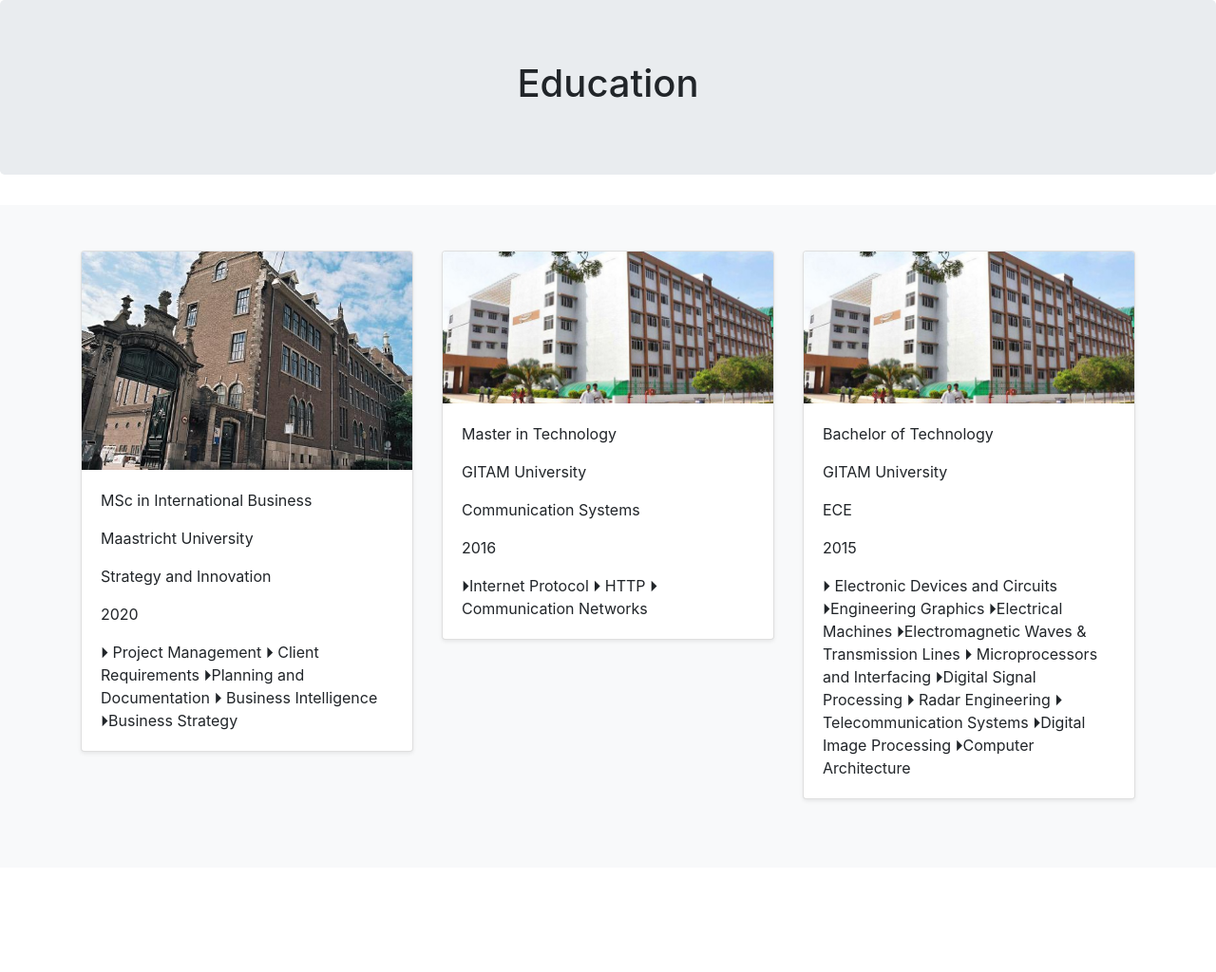
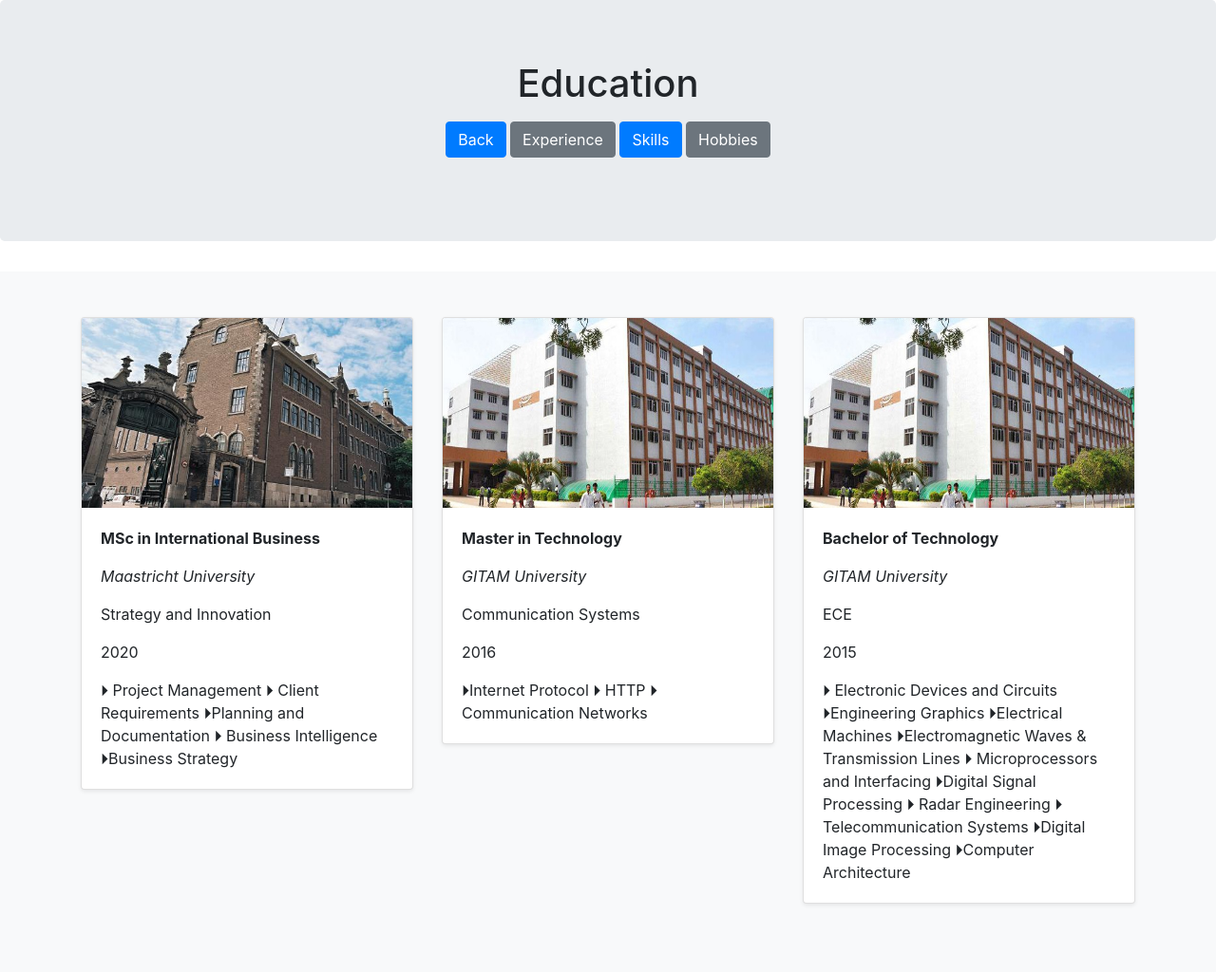
Before and after one commit to rajavishu25/Vishu_profile, a Django app: page /education/ in a window 1280 px wide. Shown: the whole page at 95% size. Before the commit the page ends 845 px from the top, so only its background shows below. Run offline with Django 3.2, Linux system fonts and the light colour scheme; data comes from the database, SQL or seed files in the repository; some libraries are stand-ins or nearby versions.

Commit message:
pages better aligned and made

```diff
--- a/Vishu_profile/items/Templates/education.html
+++ b/Vishu_profile/items/Templates/education.html
@@ -51,6 +51,12 @@
     <section class="jumbotron text-center">
         <div class="container">
           <h1>Education</h1>
+          <p>
+            <a href="{% url 'home' %}" class="btn btn-primary my-2">Back</a>
+            <a href="{% url 'experience' %}" class="btn btn-secondary my-2">Experience</a>
+            <a href="{% url 'skills' %}" class="btn btn-primary my-2">Skills</a>
+            <a href="{% url 'hobbies' %}" download class="btn btn-secondary my-2">Hobbies</a>
+          </p>
 
       </section>
 
@@ -64,10 +70,10 @@
         {% for degree in education %}
         <div class="col-md-4">
           <div class="card mb-4 shadow-sm">
-            <img class ="card-img-top" src=" {{ degree.image.url }}"></img>
+            <img class ="card-img-top" src=" {{ degree.image.url }}" height = 200></img>
             <div class="card-body">
-              <p class="card-text">{{ degree.name }}</p>
-              <p class="card-text">{{ degree.university }}</p>
+              <p class="card-text"><b>{{ degree.name }}</b></p>
+              <p class="card-text"><i>{{ degree.university }}</i></p>
               <p class="card-text"> {{ degree.specialization }}</p>
               <p class="card-text">{{ degree.graduated_year }}</p>
               <p class="card-text">{{ degree.competencies }}</p>
--- a/Vishu_profile/items/Templates/hobbies.html
+++ b/Vishu_profile/items/Templates/hobbies.html
@@ -52,6 +52,12 @@
   <section class="jumbotron text-center">
     <div class="container">
       <h1>Hobbies</h1>
+      <p>
+        <a href="{% url 'home' %}" class="btn btn-primary my-2">Back</a>
+        <a href="{% url 'education' %}" class="btn btn-primary my-2">Education</a>
+        <a href="{% url 'experience' %}" class="btn btn-secondary my-2">Experience</a>
+        <a href="{% url 'skills' %}" download class="btn btn-secondary my-2">Skills</a>
+      </p>
       <p class="lead text-muted">
         {% for hobby in hobbies %}
             <p> {{ hobby.item }} </p>
--- a/Vishu_profile/items/Templates/skills.html
+++ b/Vishu_profile/items/Templates/skills.html
@@ -52,6 +52,12 @@
   <section class="jumbotron text-center">
     <div class="container">
       <h1>Skills</h1>
+      <p>
+        <a href="{% url 'home' %}" class="btn btn-primary my-2">Back</a>
+        <a href="{% url 'education' %}" class="btn btn-primary my-2">Education</a>
+        <a href="{% url 'experience' %}" class="btn btn-secondary my-2">Experience</a>
+        <a href="{% url 'hobbies' %}" download class="btn btn-secondary my-2">Hobbies</a>
+      </p>
       <p class="lead text-muted">
         {% for skill in skills %}
         <p> {{ skill.name }} : {{ skill.items }} </p>
```
Also changed, not shown: Vishu_profile/items/Templates/experience.html (+9 -3 lines), Vishu_profile/items/Templates/home.html (+8 -8 lines).
